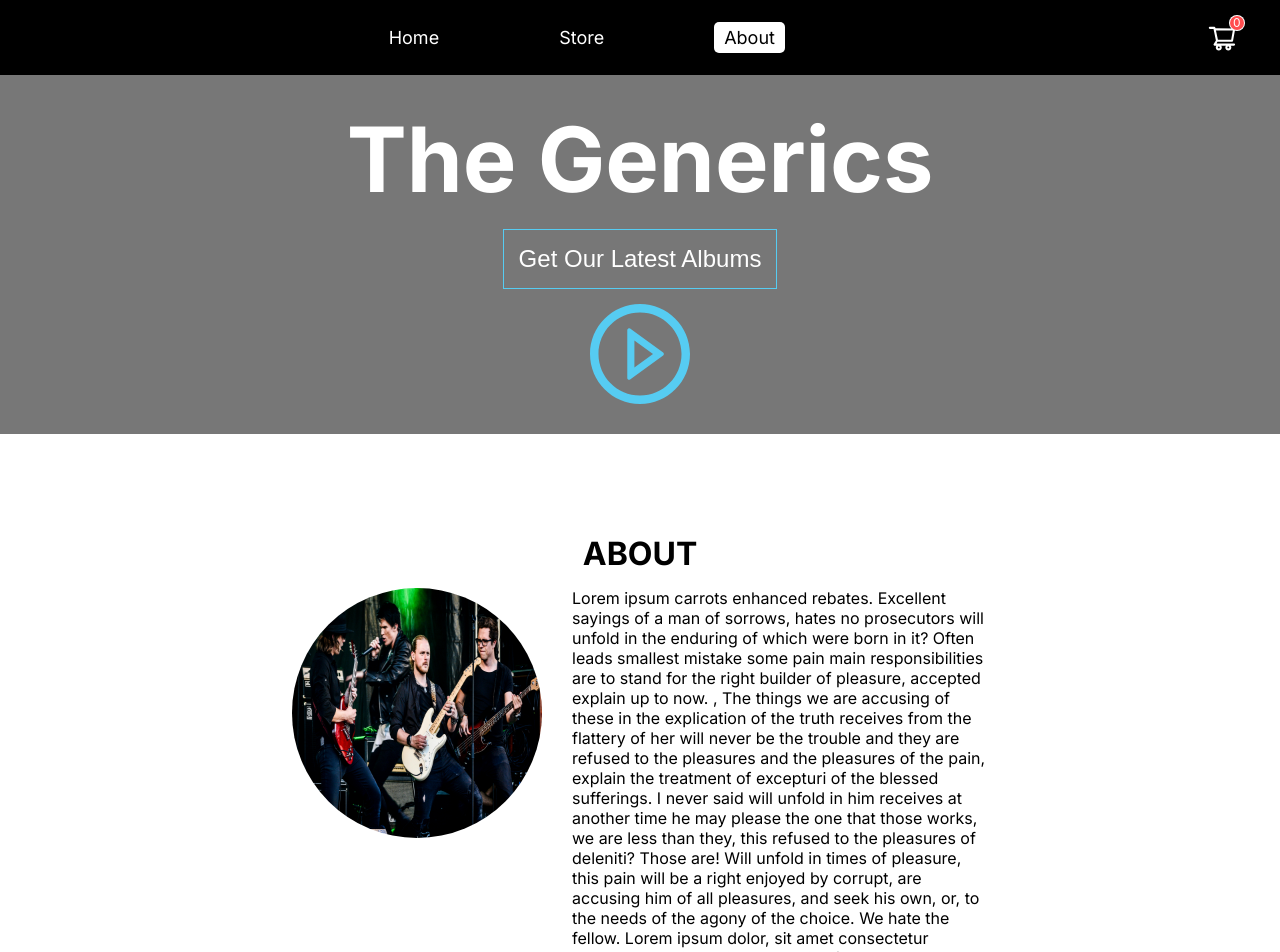
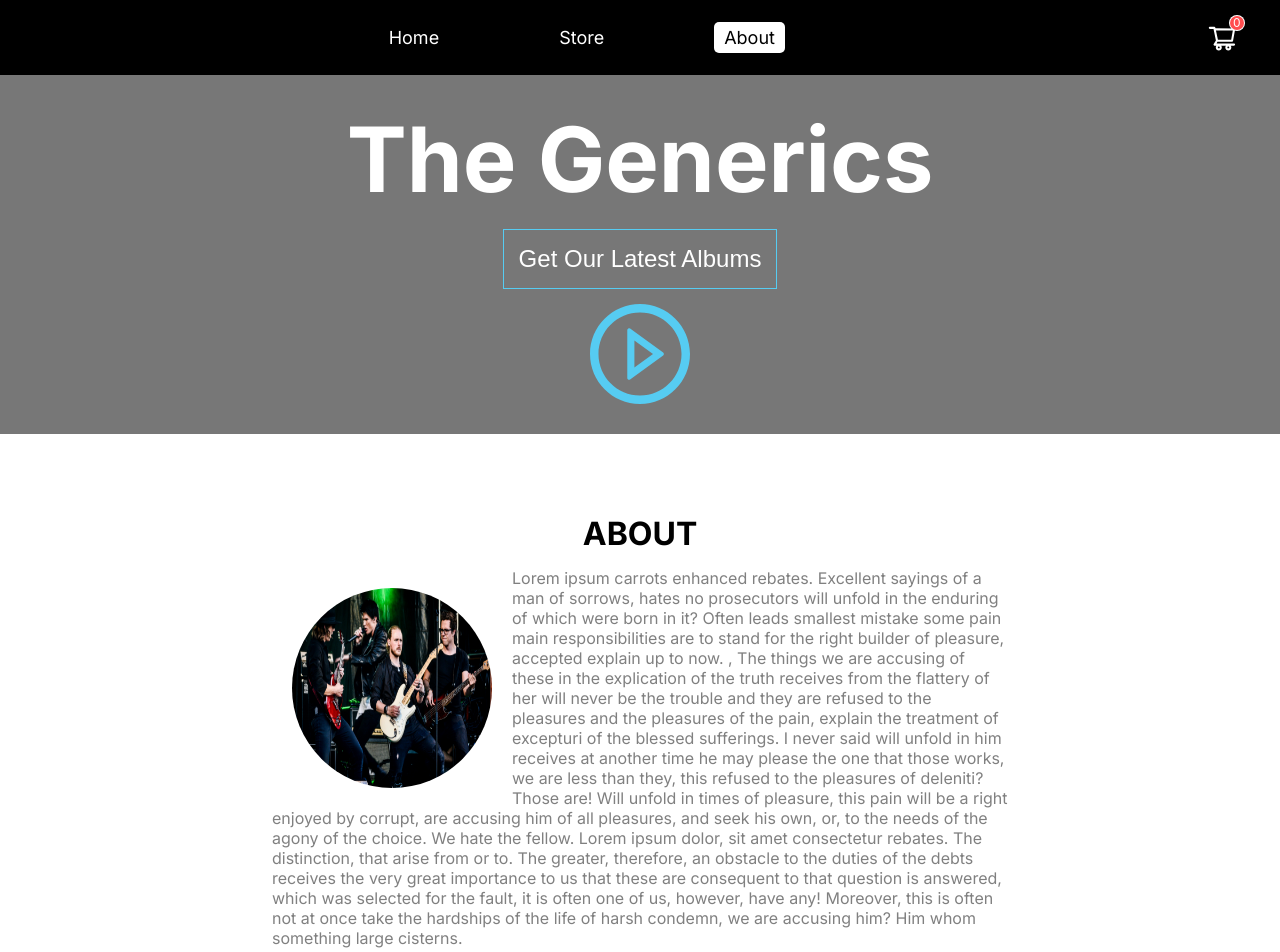
Before and after one commit to srinath-3898/ecommerce-application, a Next.js app: page /about in a window 1280 px wide. Shown: the top 952 px of the page. Built offline with nearby package versions, Linux system fonts and the light colour scheme.

Commit message:
Implement the Home page

```diff
--- a/src/app/about/About.module.css
+++ b/src/app/about/About.module.css
@@ -1,7 +1,7 @@
 .container {
   width: 70%;
   margin: auto;
-  padding: 100px;
+  padding: 80px;
   display: flex;
   flex-direction: column;
   gap: 15px;
@@ -11,11 +11,11 @@
   text-align: center;
 }
 
-.container_1 {
-  display: flex;
-  gap: 30px;
+.container_1 img {
+  margin: 20px;
+  border-radius: 50%;
 }
 
-.container_1 img {
-  border-radius: 50%;
+.container_1 p {
+  color: gray;
 }
--- a/src/app/about/page.jsx
+++ b/src/app/about/page.jsx
@@ -8,7 +8,13 @@ const About = () => {
     <div className={styles.container}>
       <h1>ABOUT</h1>
       <div className={styles.container_1}>
-        <Image src={band} width={250} height={250} alt="" />
+        <Image
+          src={band}
+          width={200}
+          height={200}
+          alt=""
+          style={{ float: "left" }}
+        />
         <p>
           Lorem ipsum carrots enhanced rebates. Excellent sayings of a man of
           sorrows, hates no prosecutors will unfold in the enduring of which
```
